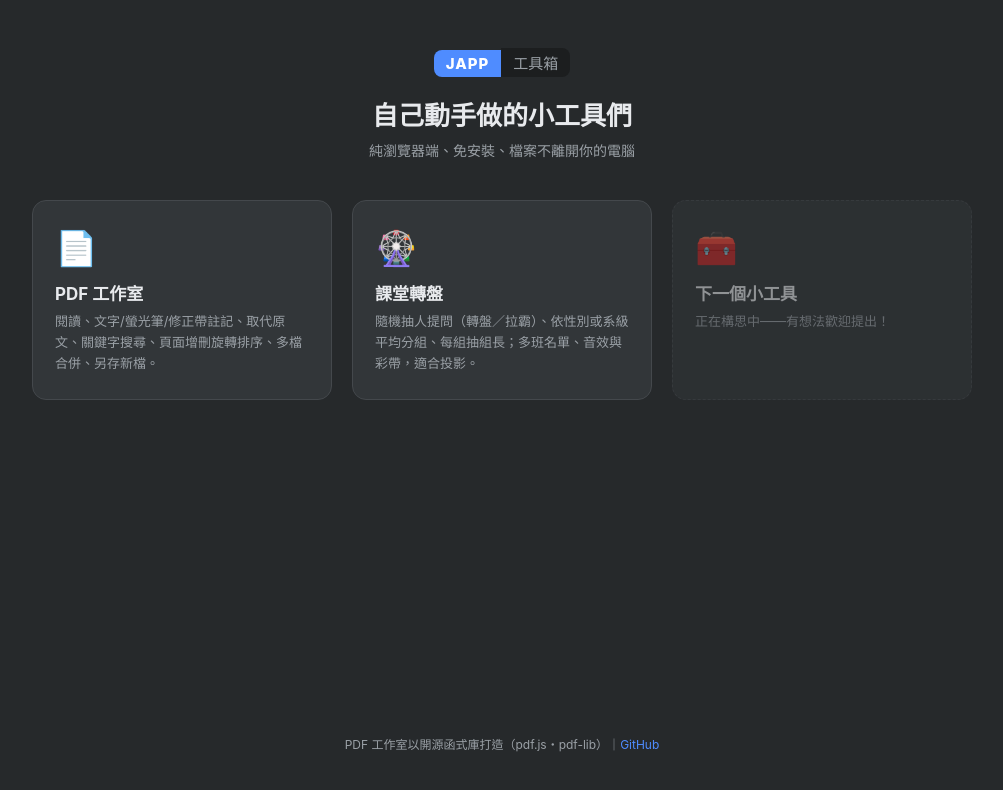
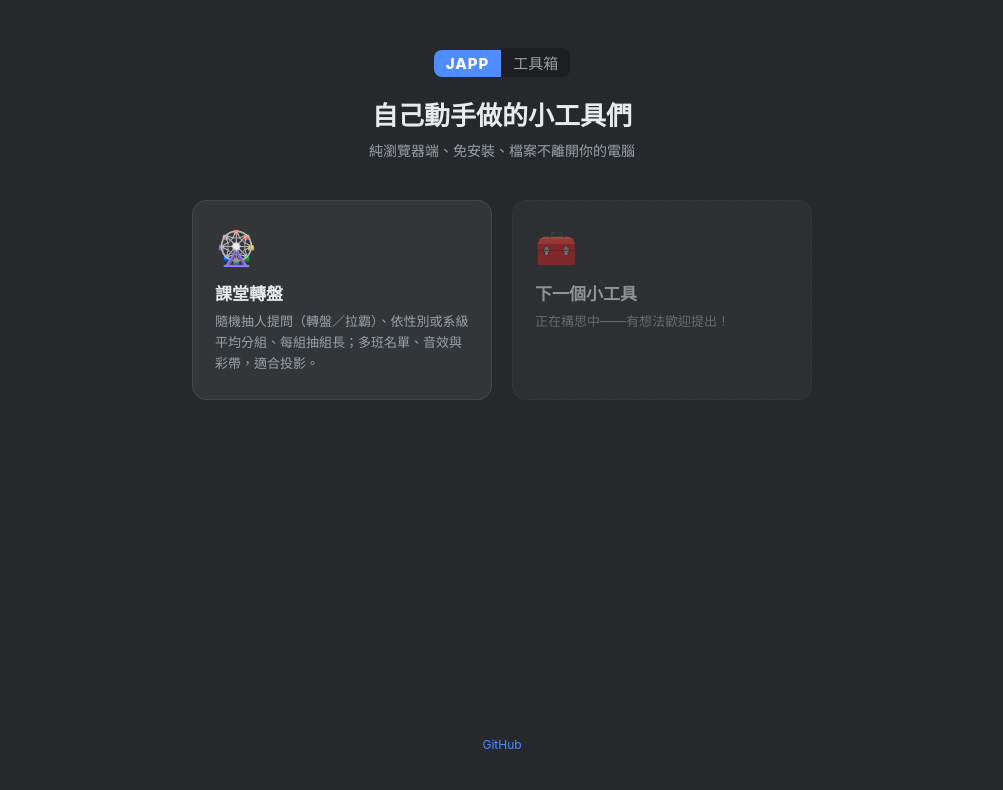
Before and after one commit to JSai99/JAPP, a plain HTML site: page index.html in a window 1280 px wide. Shown: the whole page, without its empty margins (138-1141 px from the left). Drawn offline with Linux system fonts and the light colour scheme.

Commit message:
封存 PDF 工作室：入口頁移除卡片，README 改列為已封存並推薦 PDFCraft
Co-Authored-By: Claude Opus 5.5 <noreply@anthropic.com>
Claude-Session: https://claude.ai/code/session_01FxefnK8k5k7Do1GaoPVV7M

```diff
--- a/index.html
+++ b/index.html
@@ -81,12 +81,6 @@ footer a { color: var(--accent); text-decoration: none; }
 </header>
 
 <div class="grid">
-  <a class="card" href="pdf-studio/index.html">
-    <div class="icon">📄</div>
-    <h2>PDF 工作室</h2>
-    <p>閱讀、文字/螢光筆/修正帶註記、取代原文、關鍵字搜尋、頁面增刪旋轉排序、多檔合併、另存新檔。</p>
-  </a>
-
   <a class="card" href="class-wheel/index.html">
     <div class="icon">🎡</div>
     <h2>課堂轉盤</h2>
@@ -101,7 +95,7 @@ footer a { color: var(--accent); text-decoration: none; }
 </div>
 
 <footer>
-  PDF 工作室以開源函式庫打造（pdf.js・pdf-lib）｜<a href="https://github.com/JSai99/JAPP">GitHub</a>
+  <a href="https://github.com/JSai99/JAPP">GitHub</a>
 </footer>
 
 </body>
```
Also changed, not shown: 2 other files.
